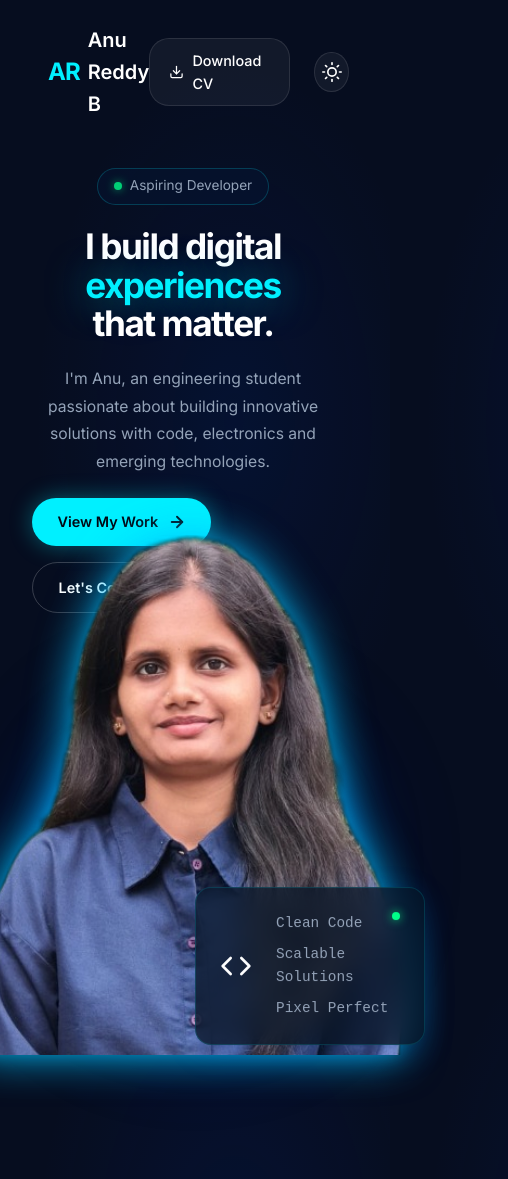
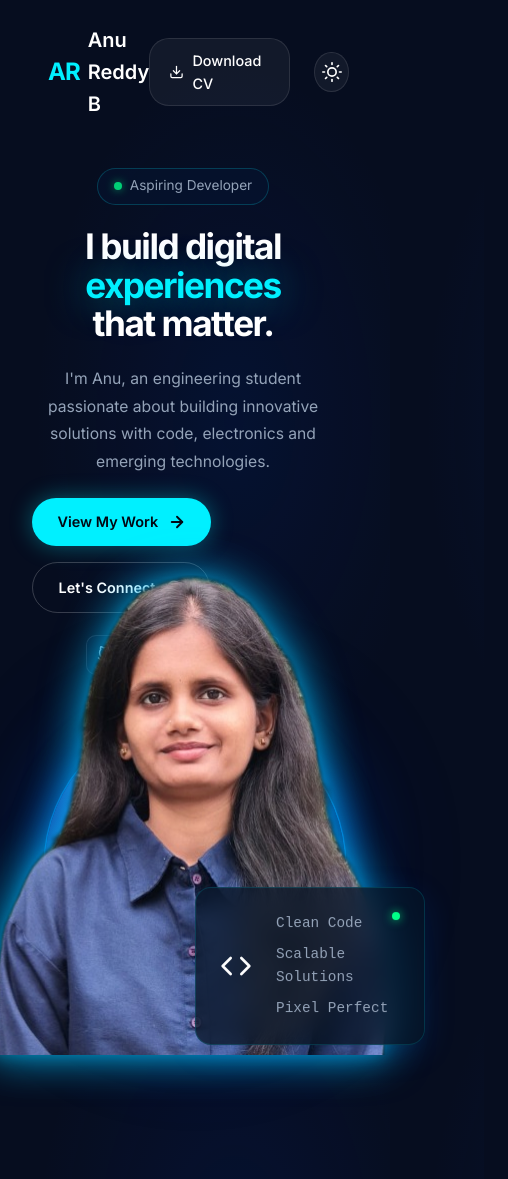
Before and after one commit to anureddyb20/anu, a Next.js app: page / in a window 390 px wide. Shown: the whole page, 508 px wide, since content can reach past the window. Built offline with nearby package versions, Linux system fonts and the light colour scheme.

Commit message:
feat: implement responsive 3-zone hero section with custom CSS modules

```diff
--- a/src/components/HeroSection.module.css
+++ b/src/components/HeroSection.module.css
@@ -250,9 +250,9 @@
 }
 
 .personImg {
-  /* Natural width, fixed height — no object-fit box */
+  /* Head + chest only — natural width, fixed height */
   width: auto !important;
-  height: 520px !important;
+  height: 480px !important;
   max-width: none !important;
   background: transparent;
   filter:
--- a/src/components/HeroSection.tsx
+++ b/src/components/HeroSection.tsx
@@ -68,7 +68,7 @@ export default function HeroSection() {
                 src="/hero.png"
                 alt="Anu Reddy B"
                 width={576}
-                height={1024}
+                height={479}
                 className={styles.personImg}
                 priority
                 unoptimized
```
